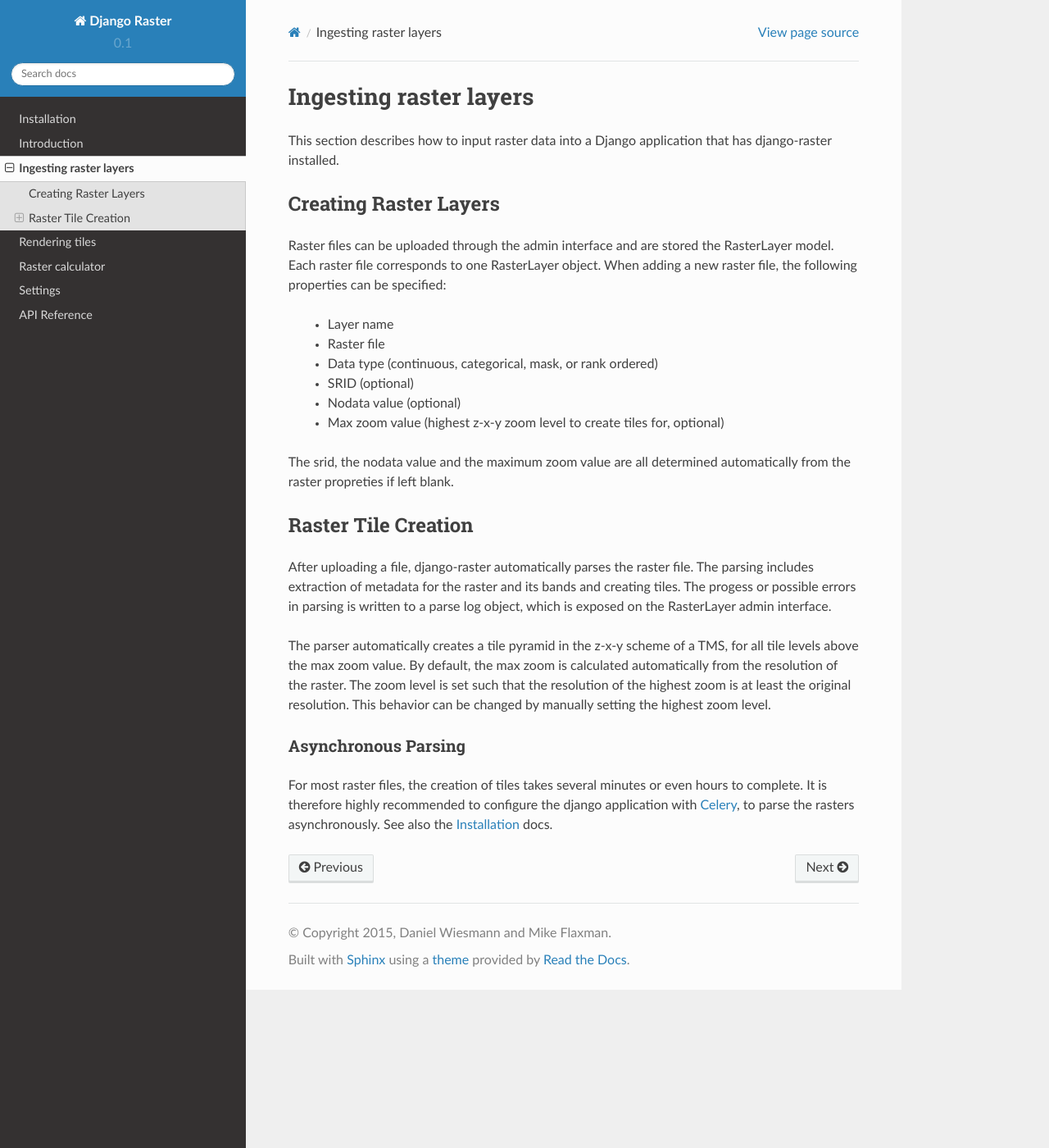
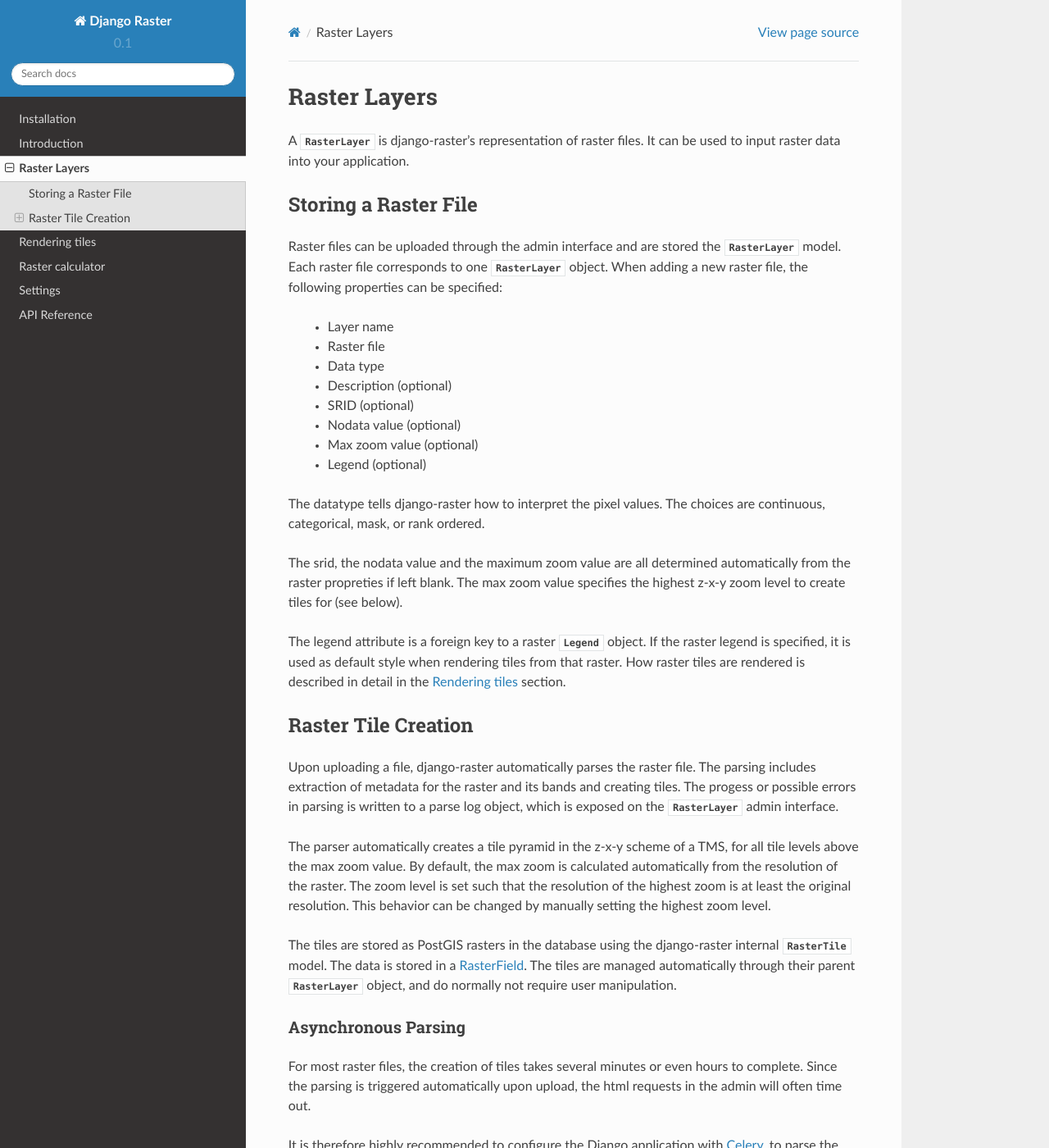
Before and after one commit to geodesign/django-raster, a Sphinx documentation site: the page built from docs/parser.rst, in a window 1280 px wide and 1400 px high. Shown: the whole window at 82% size. Built offline with Sphinx 7.4.7 and the Read the Docs theme 2.0.0, drawn with Linux system fonts in a browser that asks for light colours; some of the changed text lies outside the part shown.

Commit message:
Improved documentation, mainly on parsing.

```diff
--- a/docs/installation.rst
+++ b/docs/installation.rst
@@ -45,7 +45,4 @@ to your project's settings to tell django-raster to use it::
 
     RASTER_USE_CELERY = True
 
-For additional customization of django-raster, consult the :doc:`settings`
-section.
-
 .. _Celery: http://celeryproject.org
--- a/docs/parser.rst
+++ b/docs/parser.rst
@@ -1,31 +1,43 @@
-=======================
-Ingesting raster layers
-=======================
-This section describes how to input raster data into a Django application
-that has django-raster installed.
+=============
+Raster Layers
+=============
+A :class:`RasterLayer` is django-raster's representation of raster files. It
+can be used to input raster data into your application.
 
-Creating Raster Layers
-----------------------
+Storing a Raster File
+---------------------
 Raster files can be uploaded through the admin interface and are stored the
-RasterLayer model. Each raster file corresponds to one RasterLayer object. When
-adding a new raster file, the following properties can be specified:
+:class:`RasterLayer` model. Each raster file corresponds to one
+:class:`RasterLayer` object. When adding a new raster file, the following
+properties can be specified:
 
   - Layer name
   - Raster file
-  - Data type (continuous, categorical, mask, or rank ordered)
+  - Data type
+  - Description (optional)
   - SRID (optional)
   - Nodata value (optional)
-  - Max zoom value (highest z-x-y zoom level to create tiles for, optional)
+  - Max zoom value (optional)
+  - Legend (optional)
+
+The datatype tells django-raster how to interpret the pixel values. The choices
+are continuous, categorical, mask, or rank ordered.
 
 The srid, the nodata value and the maximum zoom value are all determined
-automatically from the raster propreties if left blank.
+automatically from the raster propreties if left blank. The max zoom value
+specifies the highest z-x-y zoom level to create tiles for (see below).
+
+The legend attribute is a foreign key to a raster :class:`Legend` object. If
+the raster legend is specified, it is used as default style when rendering
+tiles from that raster. How raster tiles are rendered is described in detail in
+the :doc:`tms` section.
 
 Raster Tile Creation
 --------------------
-After uploading a file, django-raster automatically parses the raster file. The
+Upon uploading a file, django-raster automatically parses the raster file. The
 parsing includes extraction of metadata for the raster and its bands and
 creating tiles. The progess or possible errors in parsing is written to a parse
-log object, which is exposed on the RasterLayer admin interface.
+log object, which is exposed on the :class:`RasterLayer` admin interface.
 
 The parser automatically creates a tile pyramid in the z-x-y scheme of a TMS,
 for all tile levels above the max zoom value. By default, the max zoom is
@@ -34,11 +46,21 @@ is set such that the resolution of the highest zoom is at least the original
 resolution. This behavior can be changed by manually setting the highest zoom
 level.
 
+The tiles are stored as PostGIS rasters in the database using the django-raster
+internal :class:`RasterTile` model. The data is stored in a `RasterField`__. The tiles are managed
+automatically through their parent :class:`RasterLayer` object, and do normally
+not require user manipulation.
+
+__ https://docs.djangoproject.com/en/1.9/ref/contrib/gis/model-api/#rasterfield
+
 Asynchronous Parsing
 ^^^^^^^^^^^^^^^^^^^^
 For most raster files, the creation of tiles takes several minutes or even
-hours to complete. It is therefore highly recommended to configure the django
-application with `Celery`__, to parse the rasters asynchronously. See also the
+hours to complete. Since the parsing is triggered automatically upon upload,
+the html requests in the admin will often time out.
+
+It is therefore highly recommended to configure the Django application with
+`Celery`__, to parse the rasters asynchronously. See also the
 :doc:`installation` docs.
 
 __ http://celeryproject.org
```
Also changed, not shown: docs/ref/models.rst (+12 -9 lines), docs/tms.rst (+47 -5 lines).
